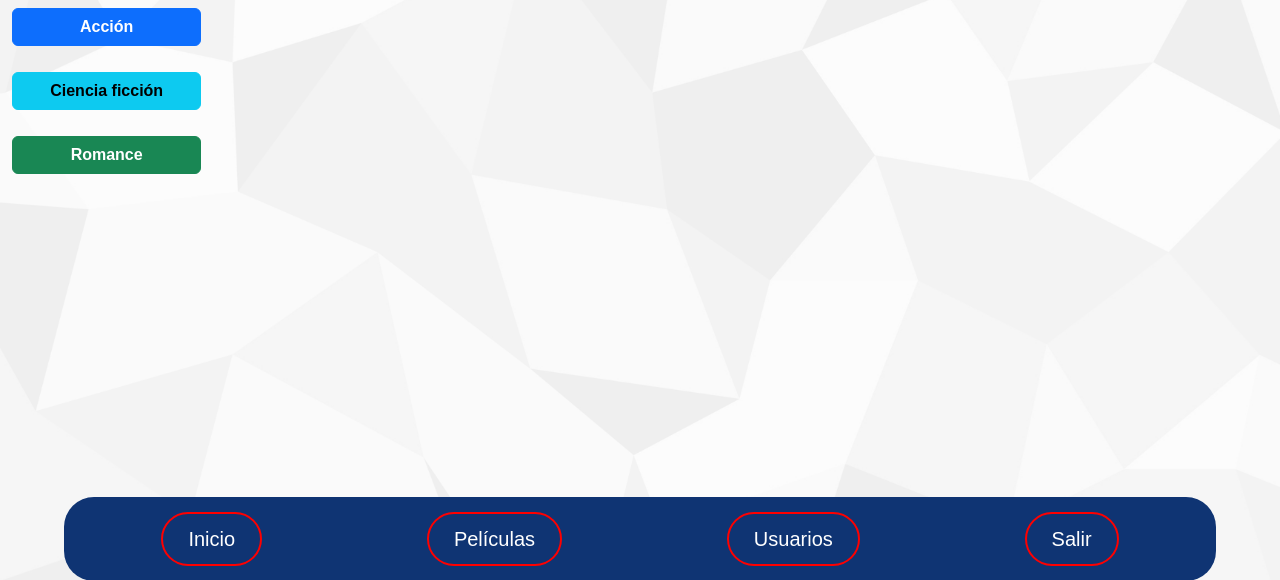
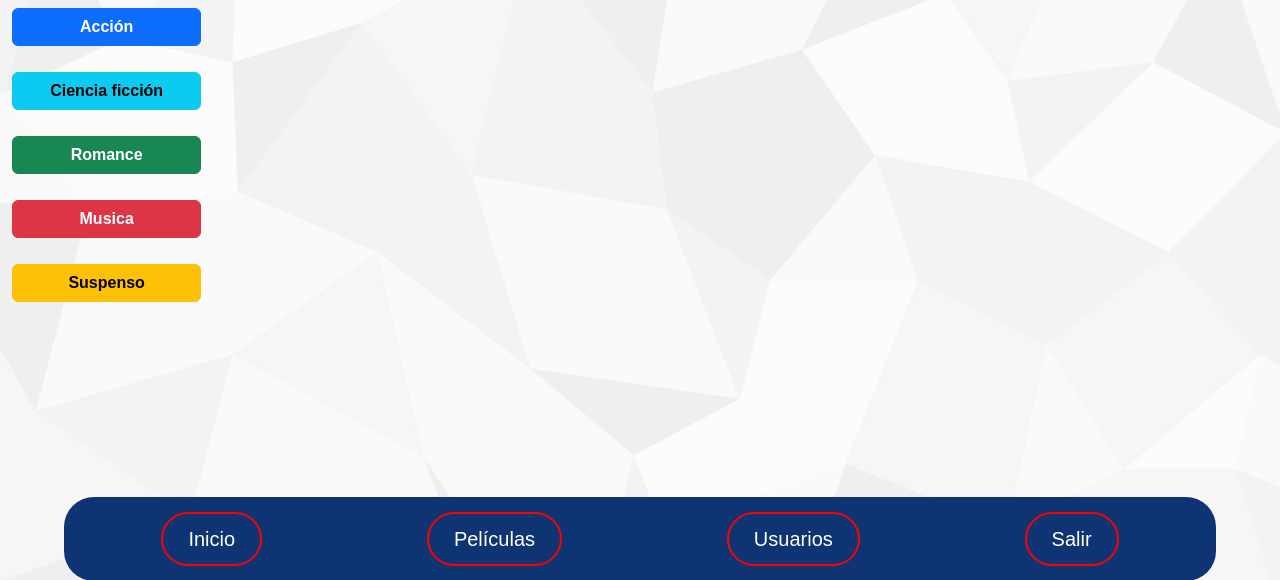
Before and after one commit to nidiavillanuevacampo/Netflix, a Flask app: page /peliculas/1 in a window 1280 px wide. Shown: the part 199-779 px from the top of the page. Run offline with Flask 3, Linux system fonts and the light colour scheme; some libraries are stand-ins or nearby versions.

Commit message:
Agregar cat

```diff
--- a/templates/peliculas.html
+++ b/templates/peliculas.html
@@ -5,7 +5,6 @@
 <div class="container-fluid">
     <div class="row">
 
-        <!-- Menú de categorías -->
         <div class="col-md-2">
 
             <div class="d-grid gap-3">
@@ -19,6 +18,10 @@
                 <a class="btn btn-info" href="/categoria/878">Ciencia ficción</a>
 
                 <a class="btn btn-success" href="/categoria/10749">Romance</a>
+
+                <a class="btn btn-danger" href="/categoria/10402">Musica</a>
+
+                <a class="btn btn-warning" href="/categoria/53">Suspenso</a>
 
             </div>
 
```
